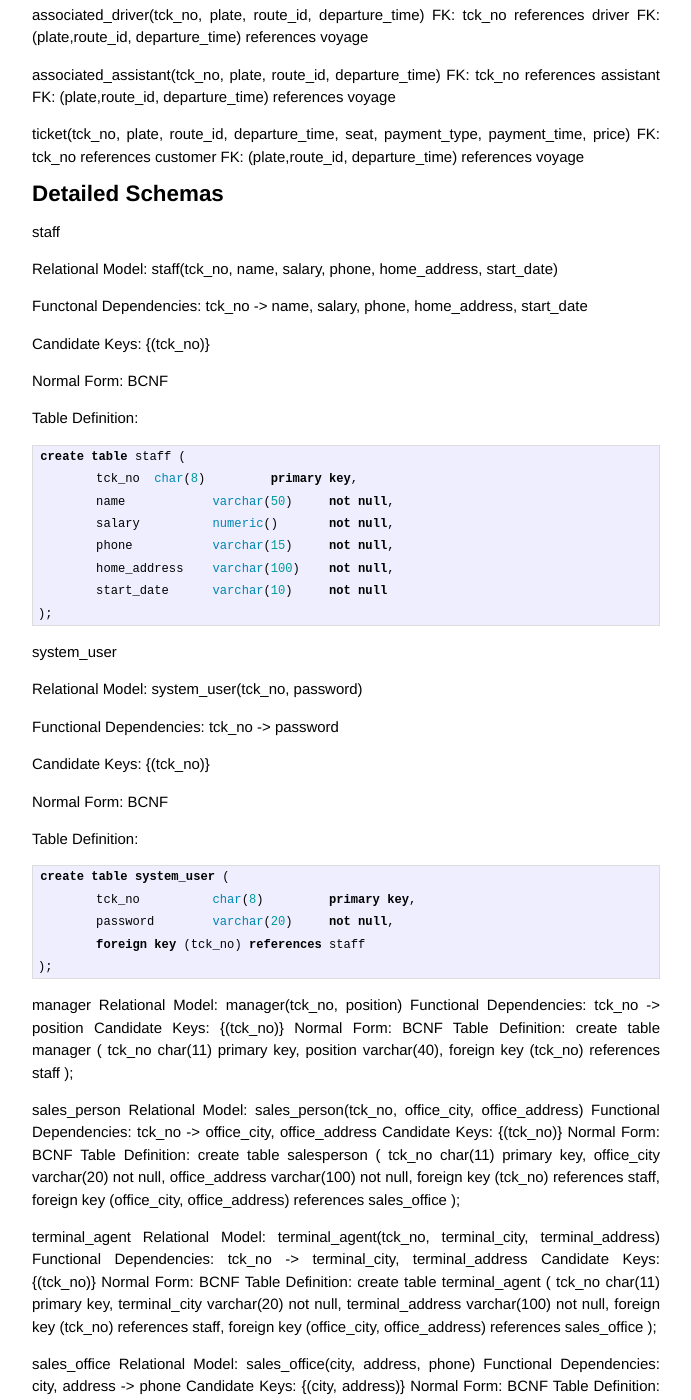
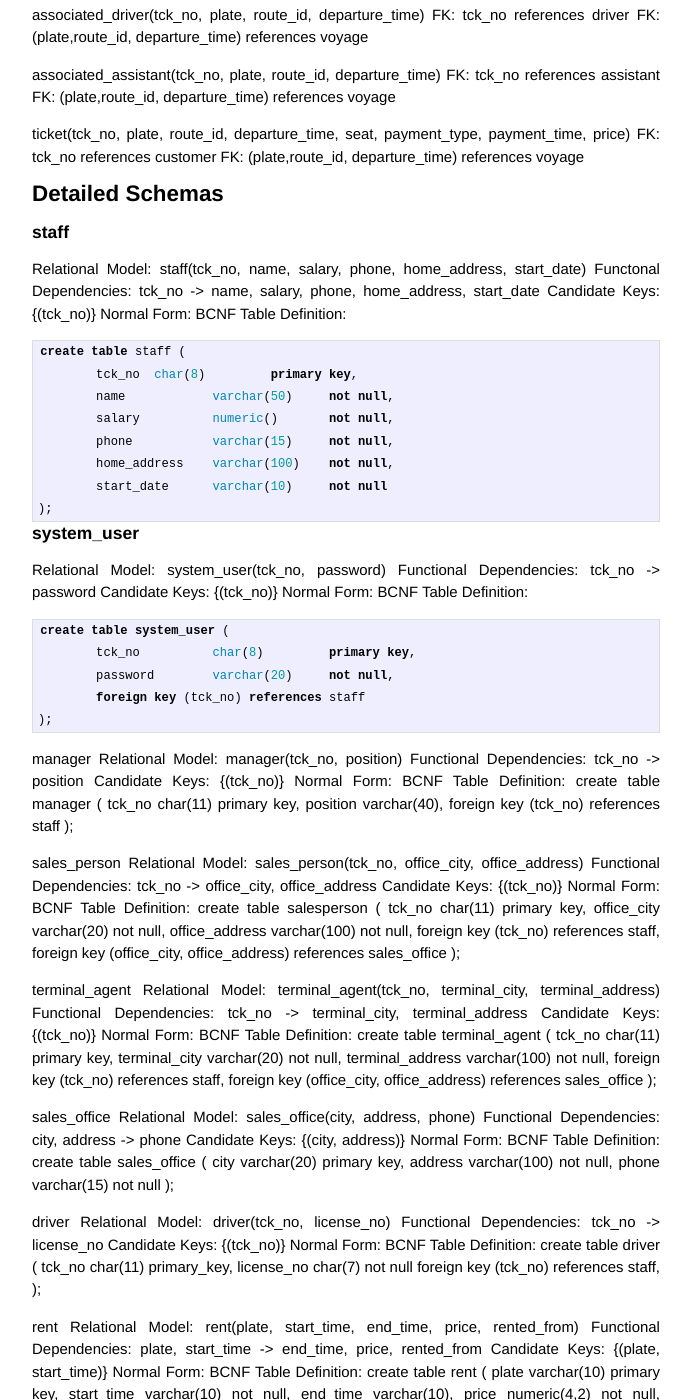
Before and after one commit to ozen/cs353-project, a Jekyll site: the page built from _posts/2014-04-18-design.markdown, in a window 1280 px wide and 1400 px high, scrolled down 2032 px. Shown: the whole window, without its empty margins (294-985 px from the left). Built offline with Jekyll 4.4.1, drawn with Linux system fonts in a browser that asks for light colours; Markdown is read by kramdown in place of the engine named in the settings.

Commit message:
Trying SQL highlighting

````diff
--- a/_posts/2014-04-18-design.markdown
+++ b/_posts/2014-04-18-design.markdown
@@ -108,18 +108,13 @@
 
 ## Detailed Schemas
 
-staff
+### staff
 
 Relational Model: staff(tck_no, name, salary, phone, home_address, start_date)
-
 Functonal Dependencies: tck_no -> name, salary, phone, home_address, start_date
-
 Candidate Keys: {(tck_no)}
-
 Normal Form: BCNF
-
 Table Definition:
-
 ```sql
 create table staff (
 	tck_no 	char(8)		primary key,
@@ -131,25 +126,20 @@
 );
 ```
 
-system_user
+### system_user
 
 Relational Model: system_user(tck_no, password)
-
 Functional Dependencies: tck_no -> password
-
 Candidate Keys: {(tck_no)}
-
 Normal Form: BCNF
-
 Table Definition:
-
-{% highlight sql %}
+```sql
 create table system_user (
 	tck_no		char(8)		primary key,
 	password	varchar(20)	not null,
 	foreign key (tck_no) references staff
 );
-{% endhighlight %}
+```
 
 manager
 Relational Model: manager(tck_no, position)
````
